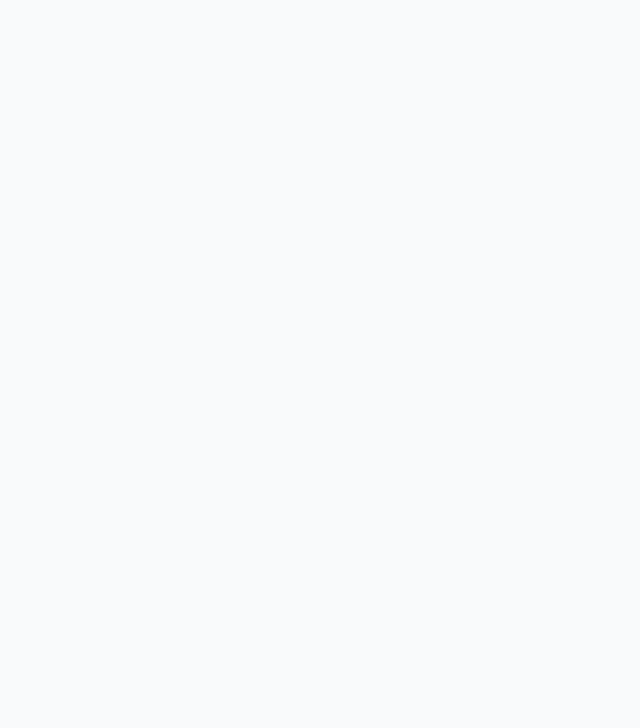
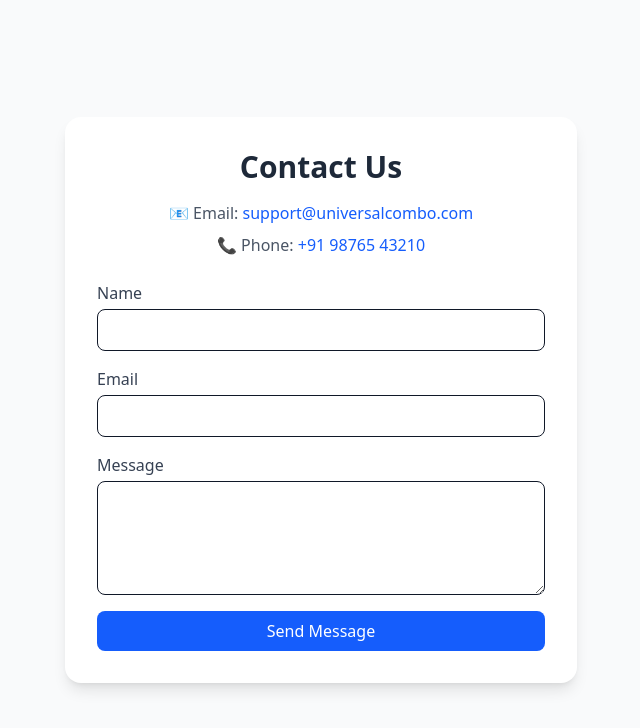
Before and after one commit to ShravanTechTitan/combo-retail, a React (Vite) app: page /contact in a window 1280 px wide. Before the commit this address had no page. Shown: the top 728 px of the page, without its empty margins (319-959 px from the left). Built offline with nearby package versions, Linux system fonts and the light colour scheme.

Commit message:
add contect page

```diff
--- a/src/App.jsx
+++ b/src/App.jsx
@@ -20,6 +20,7 @@ import ProductPage from "./pages/userpages/ProductPage.jsx";
 import AdminDashboard from "./pages/DashbordPages/AdminDashboard.jsx";
 import Subscribe from "./pages/userpages/Subscribe.jsx";
 import AdminSubscriptions from "./pages/DashbordPages/AdminSubscriptions.jsx";
+import Contact from "./pages/userpages/Contact.jsx";
 
 // App.jsx
 
@@ -61,6 +62,7 @@ function App() {
       </Route>
         <Route path="/combo/:id/:modelId" element={<ModelPage />} /> {/* Level 3 */}
         <Route path="/models/:brand/:brandId" element={<ModelDetails />} />
+         <Route path="/contact" element={<Contact />} />
         <Route path="/models/:brand/:brandId/:partCategoryName/:partCategoryId" element={<PartDetails />} />
          <Route path="/product/:id" element={<ProductPage />} />
          <Route path="/subscribe" element={<Subscribe></Subscribe>} />
--- /dev/null
+++ b/src/pages/userpages/Contact.jsx
@@ -0,0 +1,84 @@
+import React, { useState } from "react";
+
+const Contact = () => {
+  const [formData, setFormData] = useState({
+    name: "",
+    email: "",
+    message: "",
+  });
+
+  const handleChange = (e) => {
+    const { name, value } = e.target;
+    setFormData({ ...formData, [name]: value });
+  };
+
+  const handleSubmit = (e) => {
+    e.preventDefault();
+    console.log("Form submitted:", formData);
+
+    alert("Thanks for contacting us! We'll get back to you soon.");
+    setFormData({ name: "", email: "", message: "" });
+  };
+
+  return (
+    <div className="min-h-screen flex items-center justify-center bg-gray-50 dark:bg-gray-900 p-6 transition-colors duration-300">
+      <div className="max-w-lg w-full bg-white dark:bg-gray-800 rounded-2xl shadow-lg p-8">
+        {/* Header */}
+        <h2 className="text-3xl font-bold text-gray-800 dark:text-gray-100 mb-4 text-center">
+          Contact Us
+        </h2>
+
+        {/* Contact Info */}
+        <div className="mb-6 text-center text-gray-600 dark:text-gray-300">
+          <p className="mb-2">📧 Email: <a href="mailto:support@universalcombo.com" className="text-blue-600 dark:text-blue-400">support@universalcombo.com</a></p>
+          <p>📞 Phone: <a href="tel:+919876543210" className="text-blue-600 dark:text-blue-400">+91 98765 43210</a></p>
+        </div>
+
+        {/* Form */}
+        <form onSubmit={handleSubmit} className="space-y-4">
+          <div>
+            <label className="block text-gray-700 dark:text-gray-200 mb-1">Name</label>
+            <input
+              type="text"
+              name="name"
+              value={formData.name}
+              onChange={handleChange}
+              required
+              className="w-full border dark:border-gray-600 rounded-lg px-3 py-2 focus:outline-none focus:ring-2 focus:ring-blue-500 dark:bg-gray-700 dark:text-white"
+            />
+          </div>
+          <div>
+            <label className="block text-gray-700 dark:text-gray-200 mb-1">Email</label>
+            <input
+              type="email"
+              name="email"
+              value={formData.email}
+              onChange={handleChange}
+              required
+              className="w-full border dark:border-gray-600 rounded-lg px-3 py-2 focus:outline-none focus:ring-2 focus:ring-blue-500 dark:bg-gray-700 dark:text-white"
+            />
+          </div>
+          <div>
+            <label className="block text-gray-700 dark:text-gray-200 mb-1">Message</label>
+            <textarea
+              name="message"
+              value={formData.message}
+              onChange={handleChange}
+              rows="4"
+              required
+              className="w-full border dark:border-gray-600 rounded-lg px-3 py-2 focus:outline-none focus:ring-2 focus:ring-blue-500 dark:bg-gray-700 dark:text-white"
+            ></textarea>
+          </div>
+          <button
+            type="submit"
+            className="w-full bg-blue-600 text-white py-2 rounded-lg hover:bg-blue-700 transition"
+          >
+            Send Message
+          </button>
+        </form>
+      </div>
+    </div>
+  );
+};
+
+export default Contact;
```
